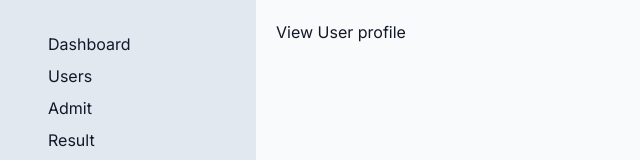
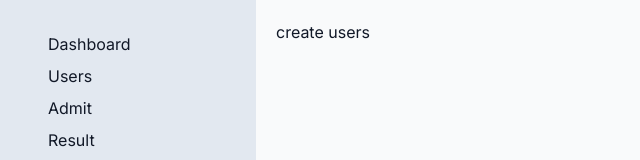
Before and after one commit to thesurajdas/ems-app, a Next.js app: page /dashboard/users/create in a window 1280 px wide. Shown: the top 160 px of the page, without its empty margins (0-640 px from the left). Built offline with nearby package versions, Linux system fonts and the light colour scheme.

Commit message:
add button

```diff
--- /dev/null
+++ b/src/app/dashboard/users/create/page.jsx
@@ -0,0 +1,6 @@
+
+export default function create() {
+  return (
+    <div>create users</div>
+  )
+}
--- a/src/app/dashboard/users/page.jsx
+++ b/src/app/dashboard/users/page.jsx
@@ -1,10 +1,16 @@
 import Table from "@/components/Table";
+import Link from "next/link";
 
 export default function users() {
   return (
     <>
       <h1 className="m-3 text-bold text-2xl">Users</h1>
       <div className="dark:bg-gray-700 bg-slate-100 p-4 rounded-lg shadow w-full">
+        <div className="flex justify-end w-full">
+          <Link href="/dashboard/users/create">
+            <button className="bg-blue-600 py-2 px-4 m-4 rounded-2xl">Create Users</button>
+          </Link>
+        </div>
         <Table />
       </div>
     </>
--- /dev/null
+++ b/src/components/Chart.jsx
@@ -0,0 +1,5 @@
+export default function Chart() {
+  return (
+    <div>Chart</div>
+  )
+}
```
